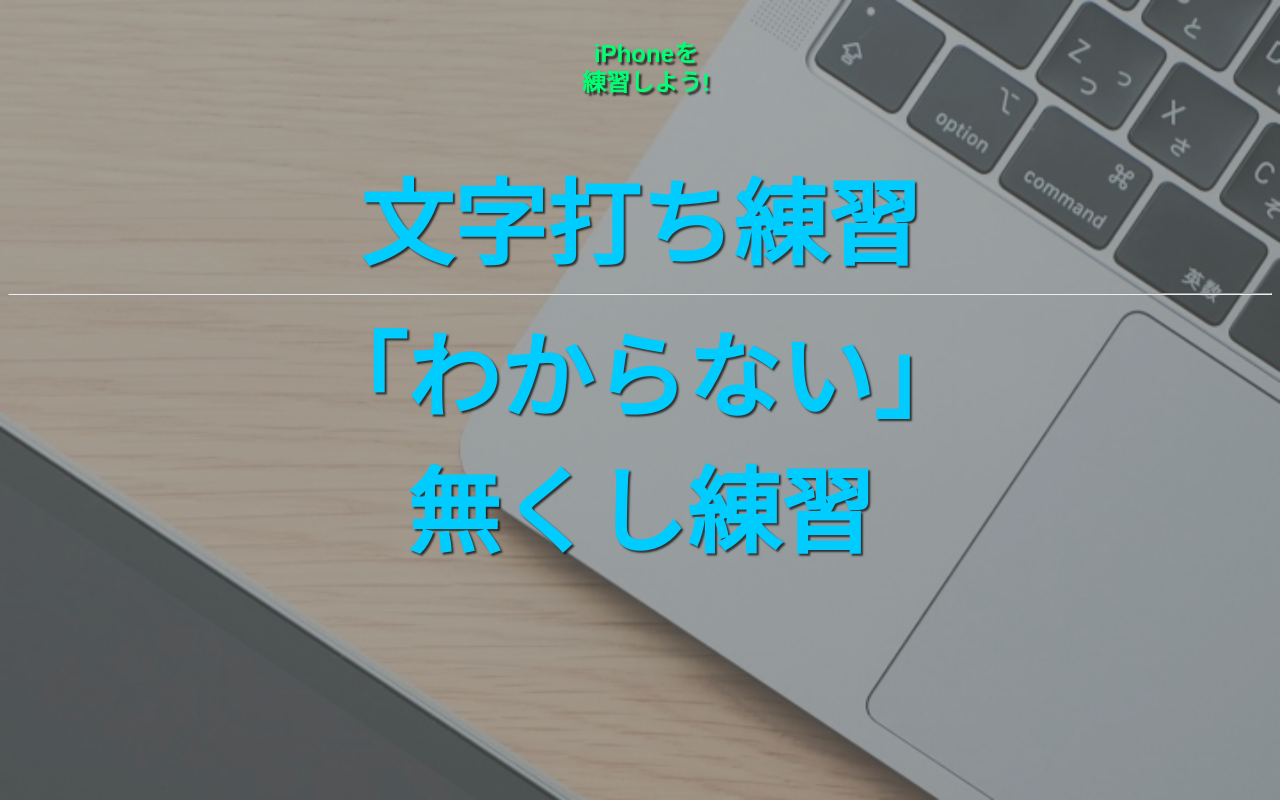
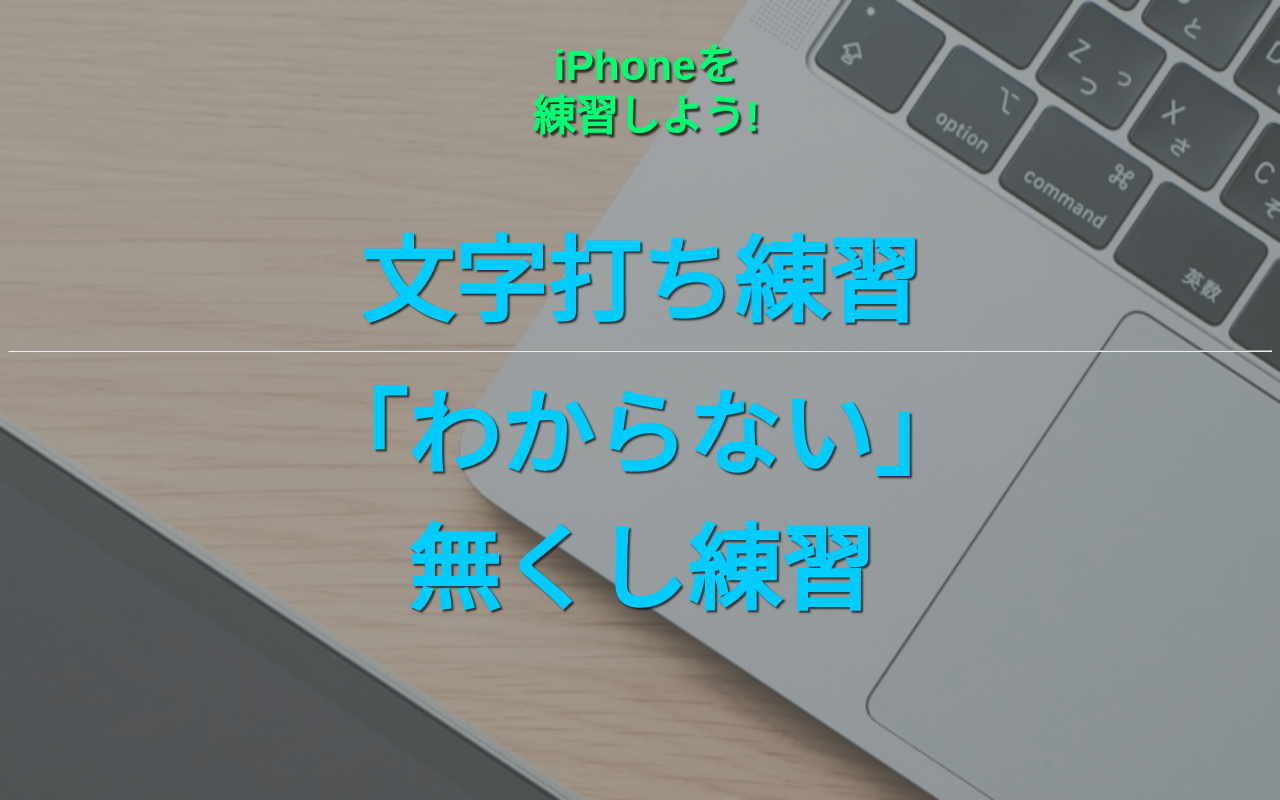
Before and after one commit to the-web800/iPhone-master, a plain HTML site: page index.html in a window 1280 px wide. Drawn offline with Linux system fonts and the light colour scheme.

Commit message:
Update style.css

```diff
--- a/style.css
+++ b/style.css
@@ -4,7 +4,7 @@ body{
 }
 
 h1#btitle{
-    font-size: 150%;
+    font-size: 32pt;
     font-family: Arial, Helvetica, sans-serif;
     color:rgb(0, 255, 115);
     text-shadow: 2.5px 2.5px 2px rgba(0, 0, 0, 0.7);
```
